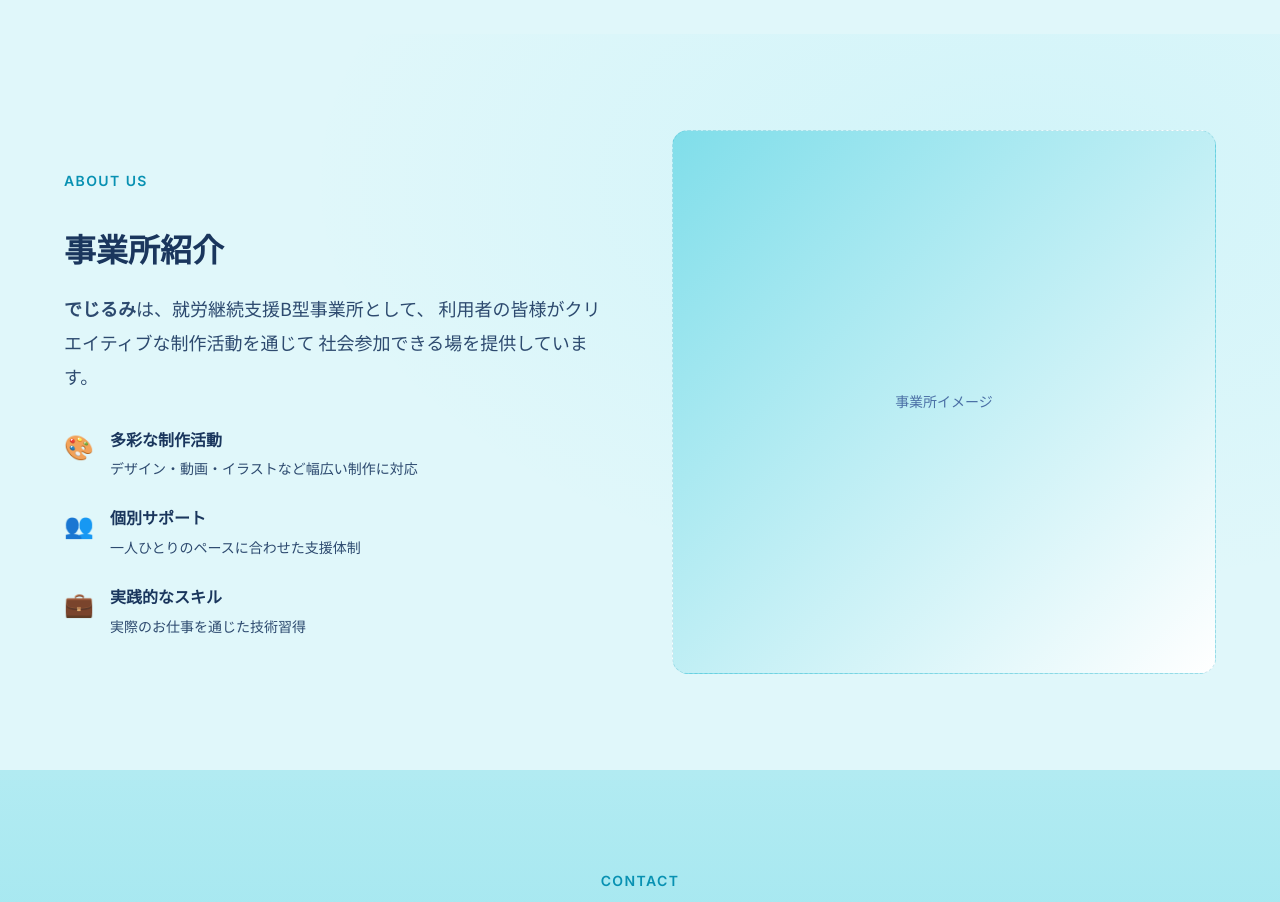
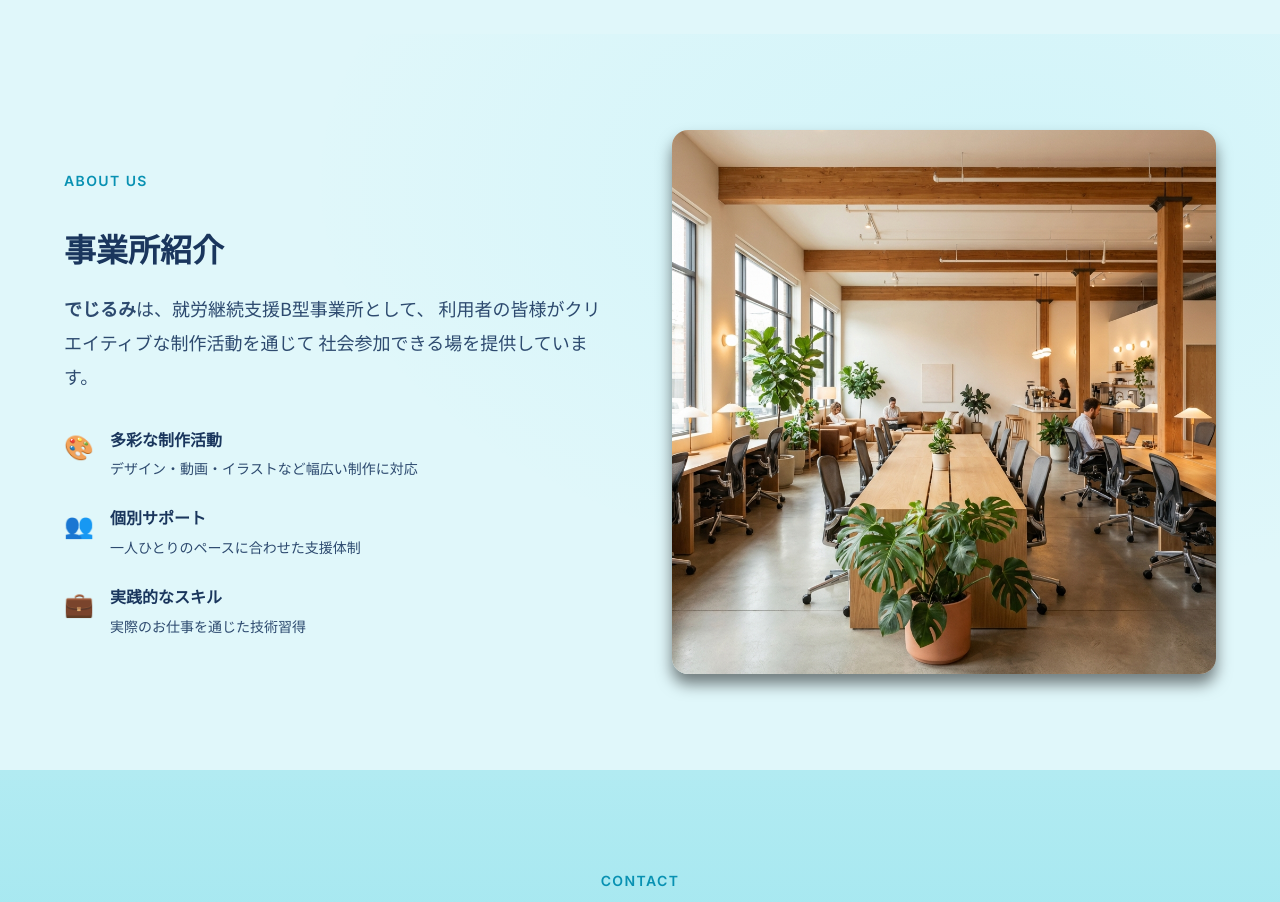
Before and after one commit to 11652444k-code/digi, a plain HTML site: page index.html in a window 1280 px wide. Shown: the part 4260-5162 px from the top of the page. Drawn offline with Linux system fonts and the light colour scheme.

Commit message:
Add generated office image to About section

```diff
--- a/index.html
+++ b/index.html
@@ -235,9 +235,8 @@
                     </ul>
                 </div>
                 <div class="about-image">
-                    <div class="placeholder-image about">
-                        <span>事業所イメージ</span>
-                    </div>
+                    <img src="assets/images/office-view.png" alt="事業所の様子"
+                        style="border-radius: var(--radius-xl); box-shadow: var(--shadow-lg);">
                 </div>
             </div>
         </div>
```
Also changed, not shown: assets/images/office-view.png (added).
